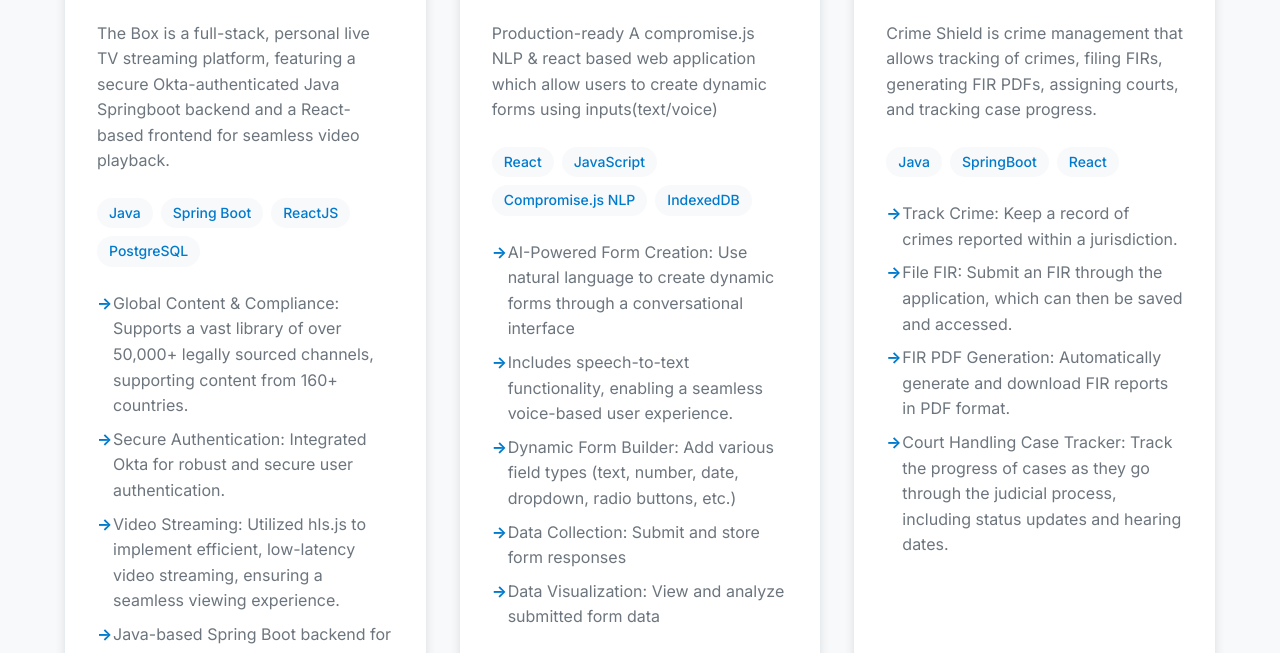
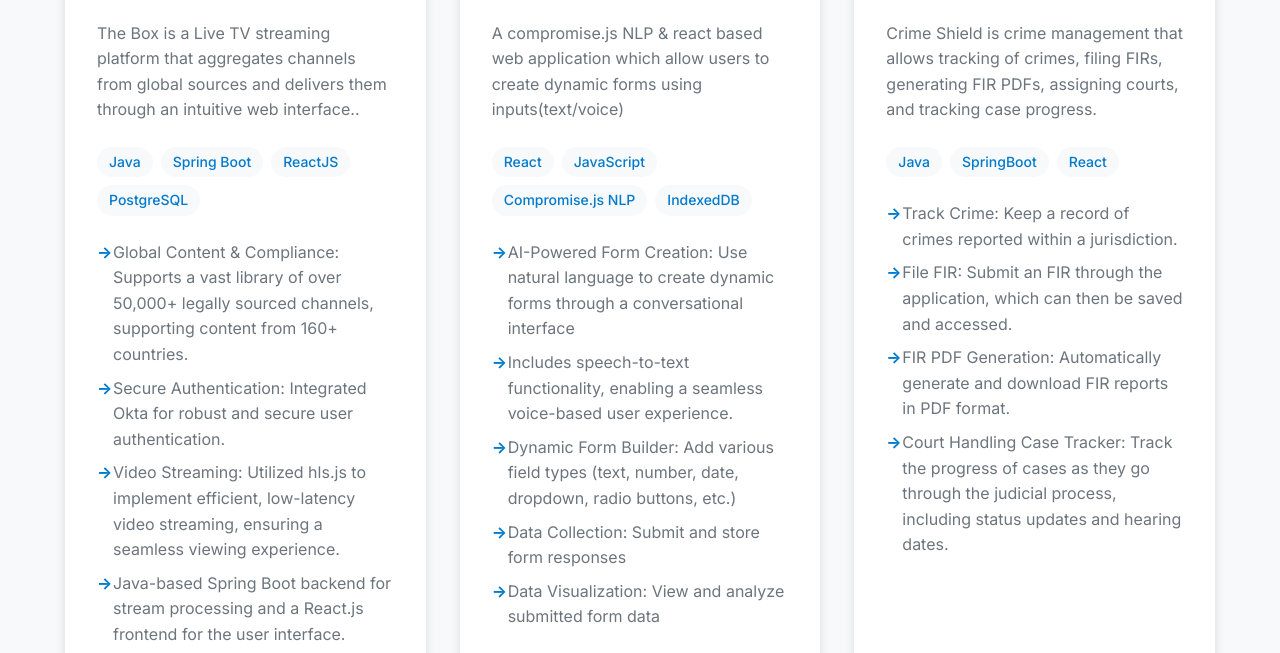
Before and after one commit to sunnyc0206/Portfolio, a plain HTML site: page index.html in a window 1280 px wide. Shown: the part 4164-4817 px from the top of the page. Drawn offline with nearby package versions, Linux system fonts and the light colour scheme.

Commit message:
Update index.html

```diff
--- a/index.html
+++ b/index.html
@@ -420,9 +420,7 @@
                         </div>
                     </div>
                     <p class="project-description">
-                        The Box is a full-stack, personal live TV streaming platform, featuring a secure
-                        Okta-authenticated Java Springboot backend and a React-based frontend for seamless video
-                        playback.
+                        The Box is a Live TV streaming platform that aggregates channels from global sources and delivers them through an intuitive web interface..
                     </p>
                     <div class="project-tech">
                         <span>Java</span>
@@ -455,7 +453,7 @@
                         </div>
                     </div>
                     <p class="project-description">
-                        Production-ready A compromise.js NLP & react based web application which allow users to create
+                        A compromise.js NLP & react based web application which allow users to create
                         dynamic forms using inputs(text/voice)
                     </p>
                     <div class="project-tech">
@@ -509,7 +507,7 @@
                     <div class="project-header">
                         <h3>Meet Us</h3>
                         <div class="project-links">
-                            <a href="https://github.com/sunnyc0206/meetus" target="_blank" rel="noopener">
+                            <a href="https://github.com/sunnyc0206/Meet_Us" target="_blank" rel="noopener">
                                 <i class="fab fa-github"></i>
                             </a>
                         </div>
@@ -524,7 +522,6 @@
                         <span>ReactJS</span>
                         <span>JavaScript</span>
                         <span>Express.js</span>
-                        <span>NodeJS</span>
                         <span>WebRTC</span>
                         <span>SocketIO</span>
 
```
